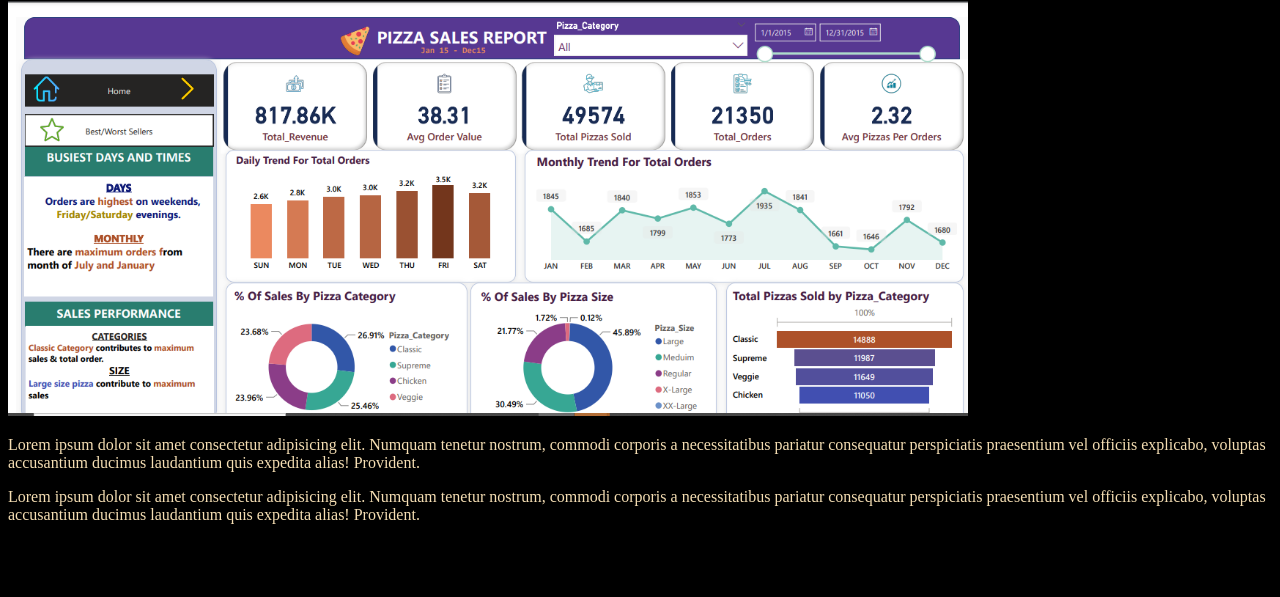
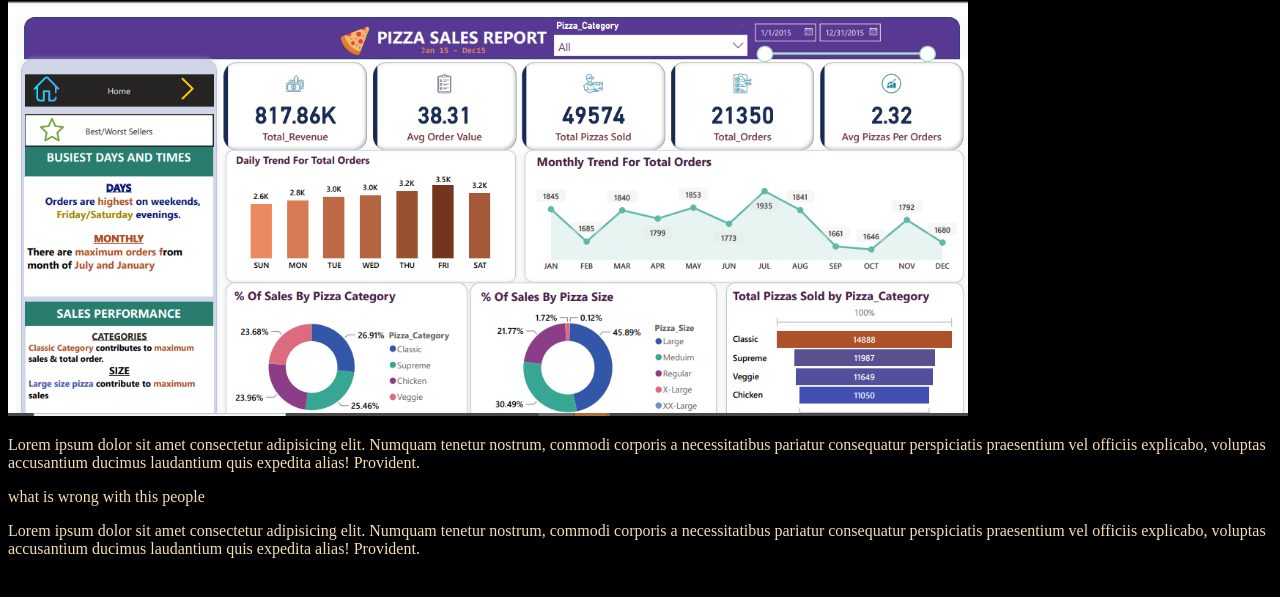
Before and after one commit to Evaristus230/final_year, a plain HTML site: page index.html in a window 1280 px wide. Shown: the part 79-676 px from the top of the page. Drawn offline with Linux system fonts and the light colour scheme.

Commit message:
Update index.html

```diff
--- a/index.html
+++ b/index.html
@@ -14,6 +14,7 @@
           necessitatibus pariatur consequatur perspiciatis praesentium
         vel officiis explicabo, voluptas accusantium ducimus laudantium
          quis expedita alias! Provident.</p>
+    <p>what is wrong with this people</p>
 
          <p>Lorem ipsum dolor sit amet consectetur adipisicing
             elit. Numquam tenetur nostrum, commodi corporis a
```
